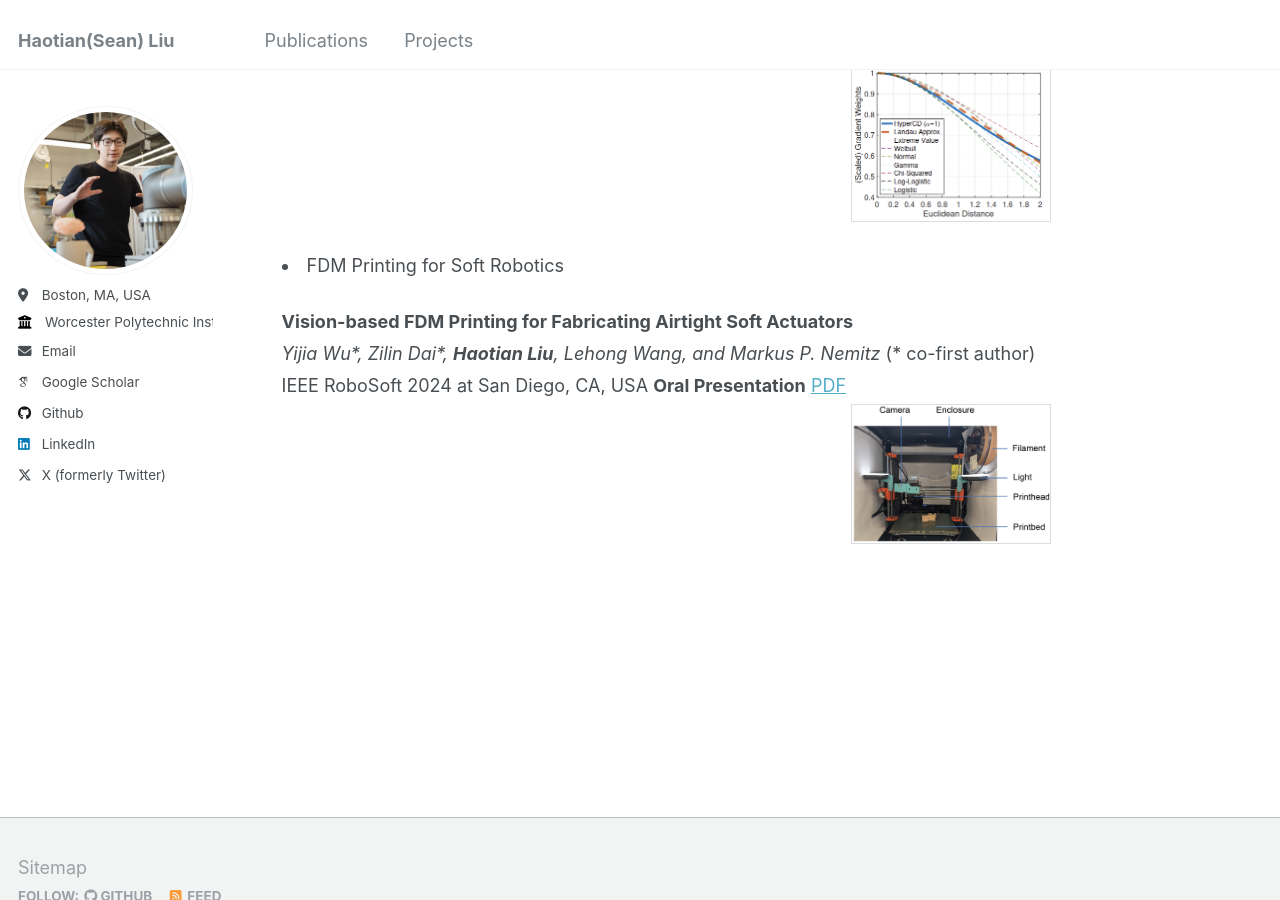
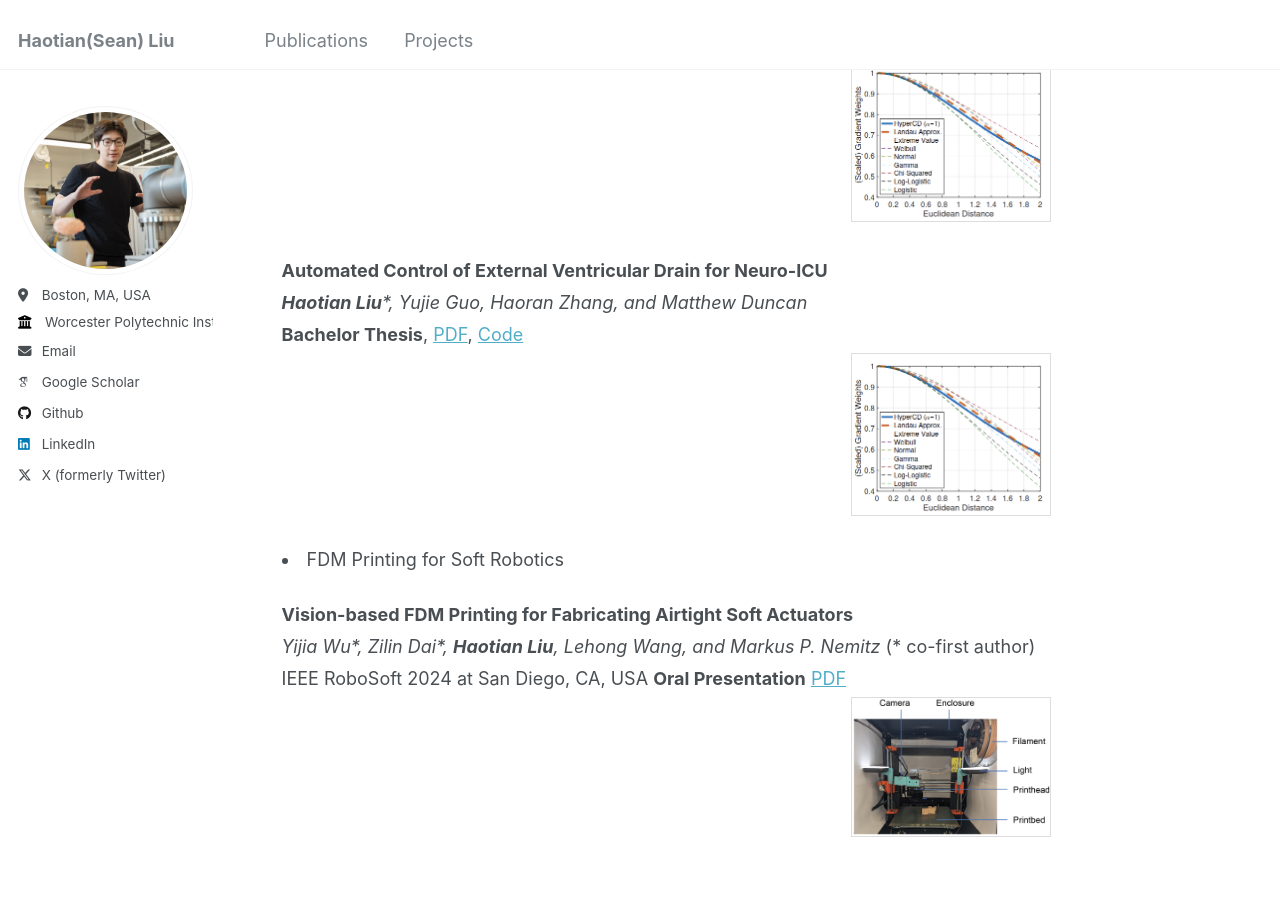
Before and after one commit to seanliu7081/seanliu7081.github.io, a Jekyll site: the page built from _pages/about.md, in a window 1280 px wide and 900 px high, scrolled down 1506 px. Built offline with Jekyll 4.4.1, drawn with Linux system fonts in a browser that asks for light colours; some web fonts are replaced.

Commit message:
Update about.md

```diff
--- a/_pages/about.md
+++ b/_pages/about.md
@@ -41,6 +41,13 @@ My long-term research vision is to develop automation systems that are self-adap
     <img src="images/lossDistill.png" alt="Loss Distillation" style="max-width: 200px; float: right; margin-left: 15px;">
   </div>
 
+  <div class="publication">
+    <p><strong>Automated Control of External Ventricular Drain for Neuro-ICU</strong></p>
+    <p><i><strong>Haotian Liu</strong>*, Yujie Guo, Haoran Zhang, and Matthew Duncan</i></p>
+    <p><strong>Bachelor Thesis</strong>, <a href="https://digital.wpi.edu/concern/student_works/gm80j077x?locale=en">PDF</a>, <a href="https://github.com/seanliu7081/EVD-Linear-Actuator-Control">Code</a></p>
+    <img src="images/lossDistill.png" alt="Loss Distillation" style="max-width: 200px; float: right; margin-left: 15px;">
+  </div>
+
   <p><li>FDM Printing for Soft Robotics</li></p>
 
   <div class="publication">
```
